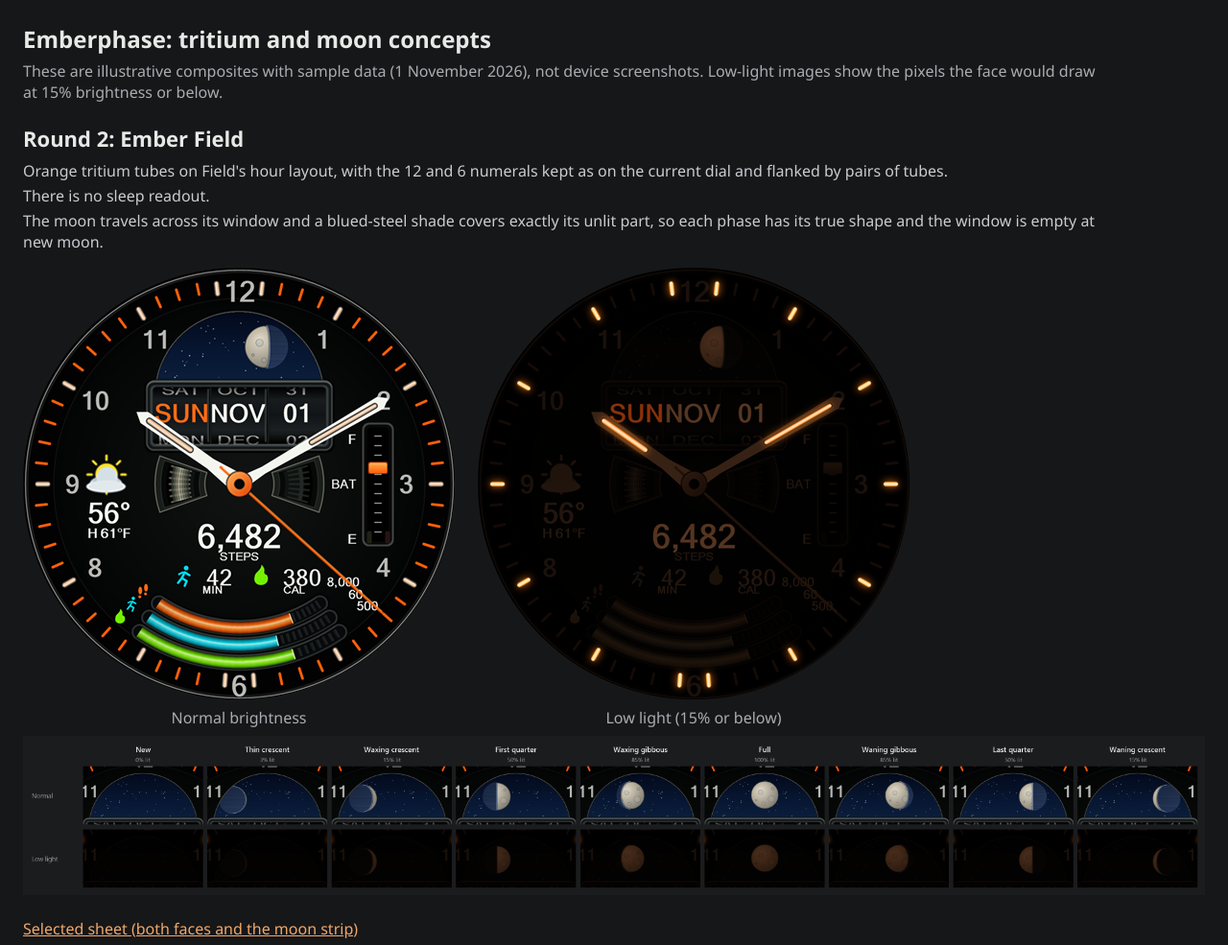
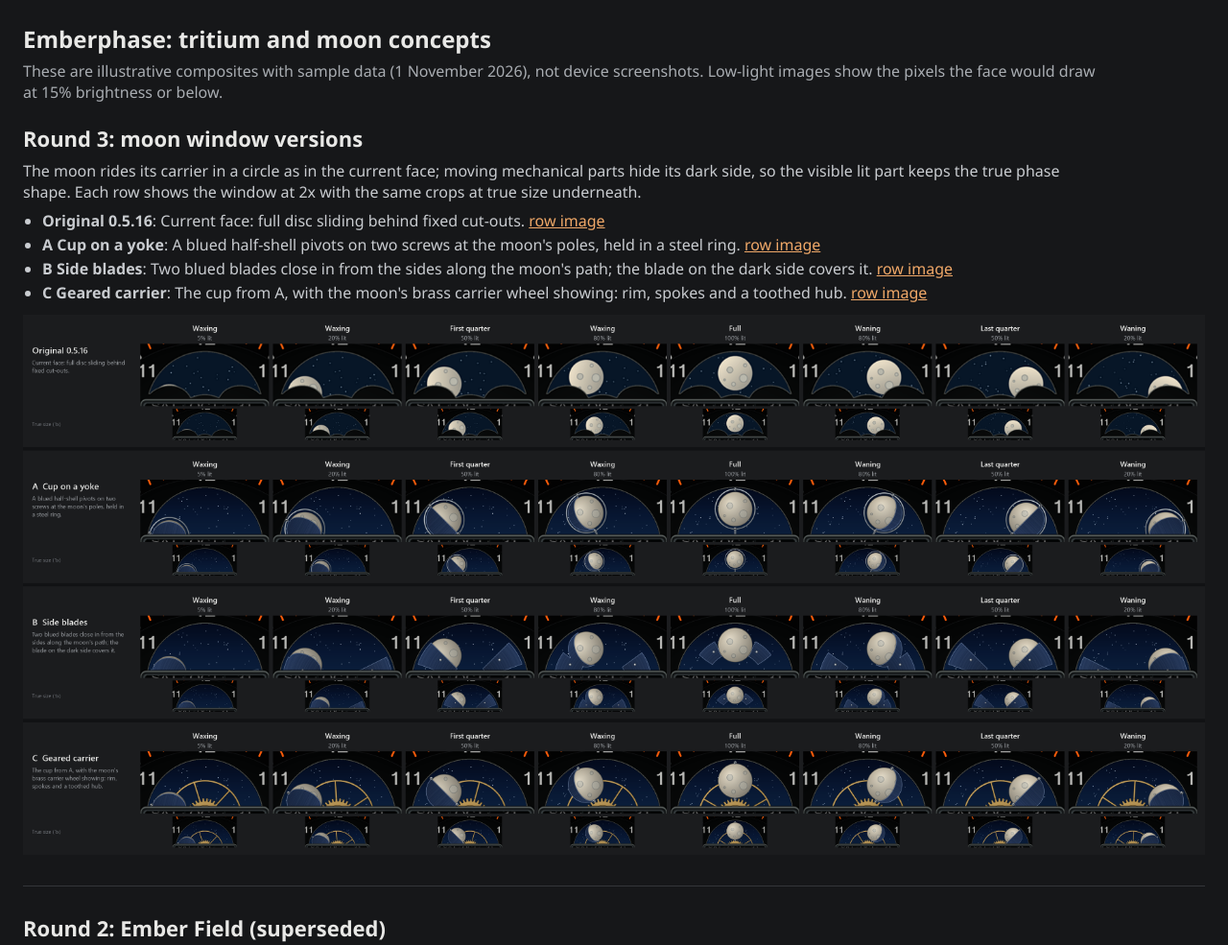
Before and after one commit to bobbfwed/Emberphase, a plain HTML site: page docs/previews/tritium-concepts/index.html in a window 1280 px wide. Shown: the top 985 px of the page at 96% size. Drawn offline with Linux system fonts and the light colour scheme.

Commit message:
Add three mechanical moon-window versions on the original carrier path
Round 3 of the preview-only concepts: the moon travels on the 0.5.16
circular carrier and is covered in the true phase shape by a cup on a
yoke, by side blades, or by a cup with a visible geared carrier wheel.
A row of the current window is included for comparison.

Co-Authored-By: Claude Fable 5.2 <noreply@anthropic.com>

```diff
--- a/docs/previews/tritium-concepts/index.html
+++ b/docs/previews/tritium-concepts/index.html
@@ -24,6 +24,8 @@
   .pair figure { margin: 0; }
   .pair img { display: block; width: 450px; height: 450px; border-radius: 50%; }
   .pair figcaption { color: #a9adb2; text-align: center; margin-top: 8px; }
+  ul.versions { color: #c9ccd0; margin: 8px 0 12px; padding-left: 20px; }
+  ul.versions li { margin: 3px 0; }
   h2.round1 { font-size: 22px; font-weight: 600; color: #a9adb2; margin: 0 0 6px; }
 </style>
 </head>
@@ -31,7 +33,18 @@
 <h1>Emberphase: tritium and moon concepts</h1>
 <p class="note">These are illustrative composites with sample data (1 November 2026), not device screenshots. Low-light images show the pixels the face would draw at 15% brightness or below.</p>
 <section class="round2">
-<h2>Round 2: Ember Field</h2>
+<h2>Round 3: moon window versions</h2>
+<p class="r2">The moon rides its carrier in a circle as in the current face; moving mechanical parts hide its dark side, so the visible lit part keeps the true phase shape. Each row shows the window at 2x with the same crops at true size underneath.</p>
+<ul class="versions">
+  <li><b>Original 0.5.16</b>: Current face: full disc sliding behind fixed cut-outs. <a href="moon-window-0-original.png">row image</a></li>
+  <li><b>A  Cup on a yoke</b>: A blued half-shell pivots on two screws at the moon&#39;s poles, held in a steel ring. <a href="moon-window-A-cup.png">row image</a></li>
+  <li><b>B  Side blades</b>: Two blued blades close in from the sides along the moon&#39;s path; the blade on the dark side covers it. <a href="moon-window-B-blades.png">row image</a></li>
+  <li><b>C  Geared carrier</b>: The cup from A, with the moon&#39;s brass carrier wheel showing: rim, spokes and a toothed hub. <a href="moon-window-C-carrier.png">row image</a></li>
+</ul>
+<img class="wide" src="moon-window-versions.png" alt="Four versions of the moon window in eight phases">
+</section>
+<section class="round2">
+<h2>Round 2: Ember Field (superseded)</h2>
 <p class="r2">Orange tritium tubes on Field's hour layout, with the 12 and 6 numerals kept as on the current dial and flanked by pairs of tubes.</p>
 <p class="r2">There is no sleep readout.</p>
 <p class="r2">The moon travels across its window and a blued-steel shade covers exactly its unlit part, so each phase has its true shape and the window is empty at new moon.</p>
```
Also changed, not shown: docs/previews/tritium-concepts/moon-window-0-original.png (added), docs/previews/tritium-concepts/moon-window-A-cup.png (added), docs/previews/tritium-concepts/moon-window-B-blades.png (added), docs/previews/tritium-concepts/moon-window-C-carrier.png (added), docs/previews/tritium-concepts/moon-window-versions.png (added), 1 other file.
